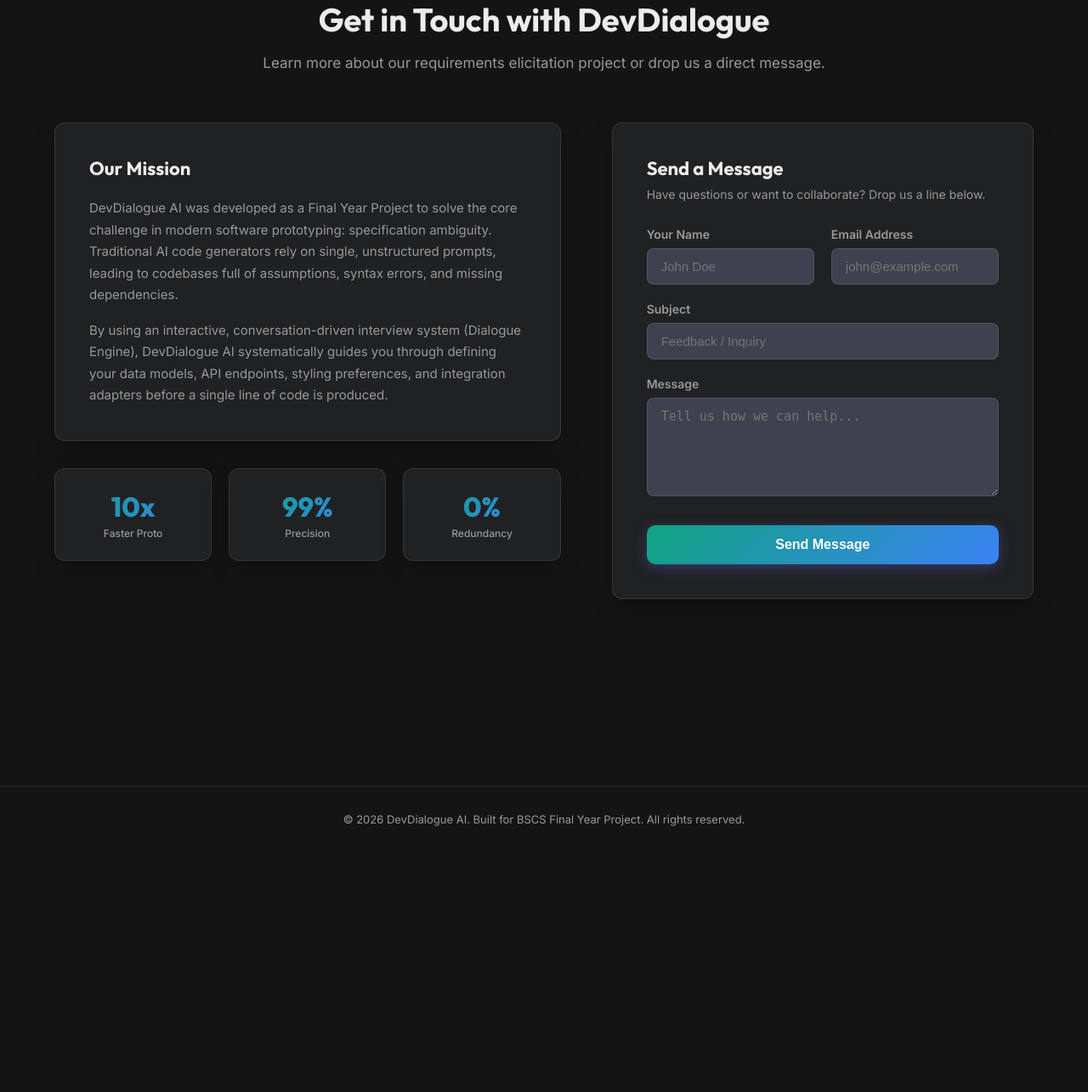
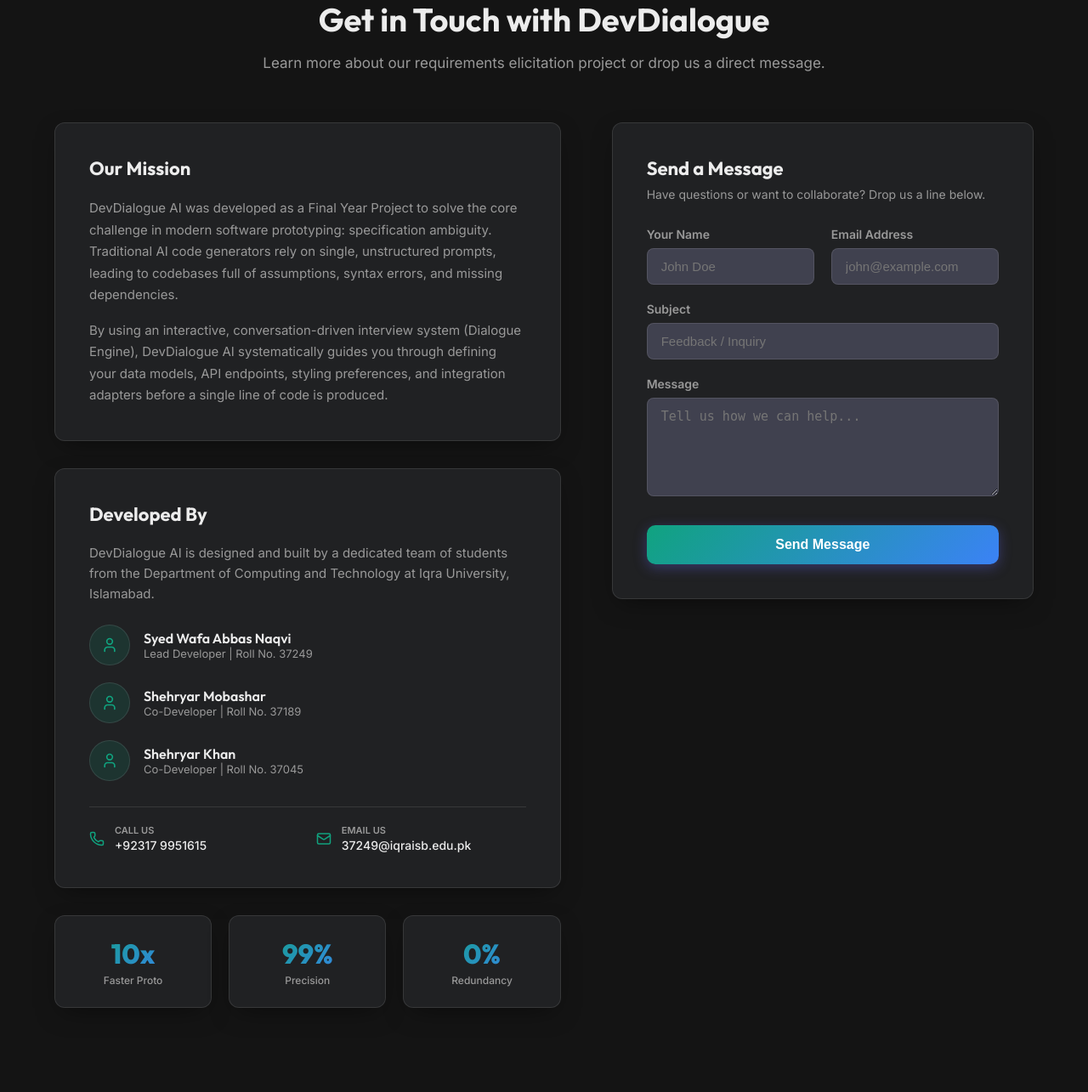
Before and after one commit to Syed-Wafa-Naqvi/DevDialougeAI, a Django app: template core/templates/about.html in a window 1280 px wide. Shown: the part 255-1540 px from the top of the page at 85% size. Before the commit the page ends 1227 px from the top, so only its background shows below. Run offline with Django 5.2, Linux system fonts and the light colour scheme; the template is opened without the code that fills it, so the values that code supplies are empty.

Commit message:
feat: add developer team information and contact details to the about page

```diff
--- a/core/templates/about.html
+++ b/core/templates/about.html
@@ -20,6 +20,61 @@
                 <p style="color: var(--text-secondary); line-height: 1.7; font-size: 15px;">
                     By using an interactive, conversation-driven interview system (Dialogue Engine), DevDialogue AI systematically guides you through defining your data models, API endpoints, styling preferences, and integration adapters before a single line of code is produced.
                 </p>
+            </div>
+
+            <div class="glass-card" style="padding: 40px; border-radius: 12px;">
+                <h3 style="font-size: 22px; margin-bottom: 20px; color: var(--text-primary); font-family: 'Outfit', sans-serif;">Developed By</h3>
+                <p style="color: var(--text-secondary); line-height: 1.6; margin-bottom: 24px; font-size: 15px;">
+                    DevDialogue AI is designed and built by a dedicated team of students from the Department of Computing and Technology at Iqra University, Islamabad.
+                </p>
+                <div style="display: flex; flex-direction: column; gap: 20px;">
+                    <div style="display: flex; align-items: center; gap: 16px;">
+                        <div style="width: 48px; height: 48px; border-radius: 50%; background: var(--accent-glow); display: flex; align-items: center; justify-content: center; border: 1px solid var(--border-color); color: var(--accent);">
+                            <i data-lucide="user" style="width: 20px; height: 20px;"></i>
+                        </div>
+                        <div>
+                            <h4 style="font-size: 16px; color: var(--text-primary); font-weight: 600; font-family: 'Outfit', sans-serif;">Syed Wafa Abbas Naqvi</h4>
+                            <p style="font-size: 13px; color: var(--text-secondary);">Lead Developer | Roll No. 37249</p>
+                        </div>
+                    </div>
+                    <div style="display: flex; align-items: center; gap: 16px;">
+                        <div style="width: 48px; height: 48px; border-radius: 50%; background: var(--accent-glow); display: flex; align-items: center; justify-content: center; border: 1px solid var(--border-color); color: var(--accent);">
+                            <i data-lucide="user" style="width: 20px; height: 20px;"></i>
+                        </div>
+                        <div>
+                            <h4 style="font-size: 16px; color: var(--text-primary); font-weight: 600; font-family: 'Outfit', sans-serif;">Shehryar Mobashar</h4>
+                            <p style="font-size: 13px; color: var(--text-secondary);">Co-Developer | Roll No. 37189</p>
+                        </div>
+                    </div>
+                    <div style="display: flex; align-items: center; gap: 16px;">
+                        <div style="width: 48px; height: 48px; border-radius: 50%; background: var(--accent-glow); display: flex; align-items: center; justify-content: center; border: 1px solid var(--border-color); color: var(--accent);">
+                            <i data-lucide="user" style="width: 20px; height: 20px;"></i>
+                        </div>
+                        <div>
+                            <h4 style="font-size: 16px; color: var(--text-primary); font-weight: 600; font-family: 'Outfit', sans-serif;">Shehryar Khan</h4>
+                            <p style="font-size: 13px; color: var(--text-secondary);">Co-Developer | Roll No. 37045</p>
+                        </div>
+                    </div>
+                </div>
+
+                <hr style="border: 0; border-top: 1px solid var(--border-color); margin: 30px 0 20px 0;">
+
+                <div style="display: grid; grid-template-columns: 1fr 1fr; gap: 20px;">
+                    <div style="display: flex; align-items: center; gap: 12px;">
+                        <i data-lucide="phone" style="width: 18px; height: 18px; color: var(--accent); flex-shrink: 0;"></i>
+                        <div>
+                            <span style="display: block; font-size: 11px; color: var(--text-secondary); font-weight: 600; text-transform: uppercase;">Call Us</span>
+                            <a href="tel:+923179951615" style="font-size: 14px; color: var(--text-primary); font-weight: 500; transition: color 0.2s ease;">+92317 9951615</a>
+                        </div>
+                    </div>
+                    <div style="display: flex; align-items: center; gap: 12px;">
+                        <i data-lucide="mail" style="width: 18px; height: 18px; color: var(--accent); flex-shrink: 0;"></i>
+                        <div>
+                            <span style="display: block; font-size: 11px; color: var(--text-secondary); font-weight: 600; text-transform: uppercase;">Email Us</span>
+                            <a href="mailto:37249@iqraisb.edu.pk" style="font-size: 14px; color: var(--text-primary); font-weight: 500; word-break: break-all; transition: color 0.2s ease;">37249@iqraisb.edu.pk</a>
+                        </div>
+                    </div>
+                </div>
             </div>
 
             <div style="display: grid; grid-template-columns: repeat(3, 1fr); gap: 20px;">
```
